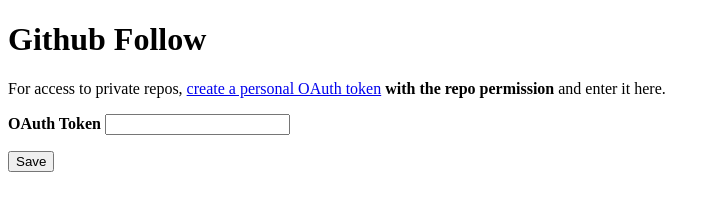
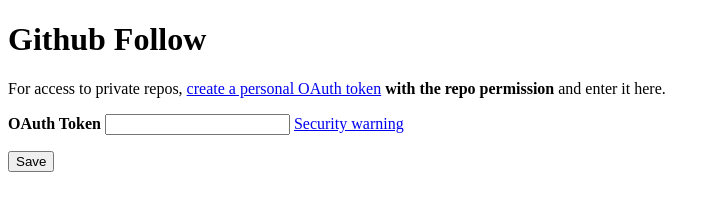
Before and after one commit to staff0rd/github-follow-extension, a browser extension: page app/options.html in a window 1280 px wide. Shown: the whole page, without its empty margins (0-720 px from the left). Drawn offline with Linux system fonts and the light colour scheme.

Commit message:
security link

```diff
--- a/app/options.html
+++ b/app/options.html
@@ -9,7 +9,7 @@
         <div>
             <label>
                 <strong>OAuth Token</strong>
-                <input type="text" id="oauth_token" />
+                <input type="text" id="oauth_token" /> <a href="https://github.com/staff0rd/github-follow-extension/issues/2#issuecomment-190482844">Security warning</a>
             </label>
         </div>
         <div id="status"></div>
```
